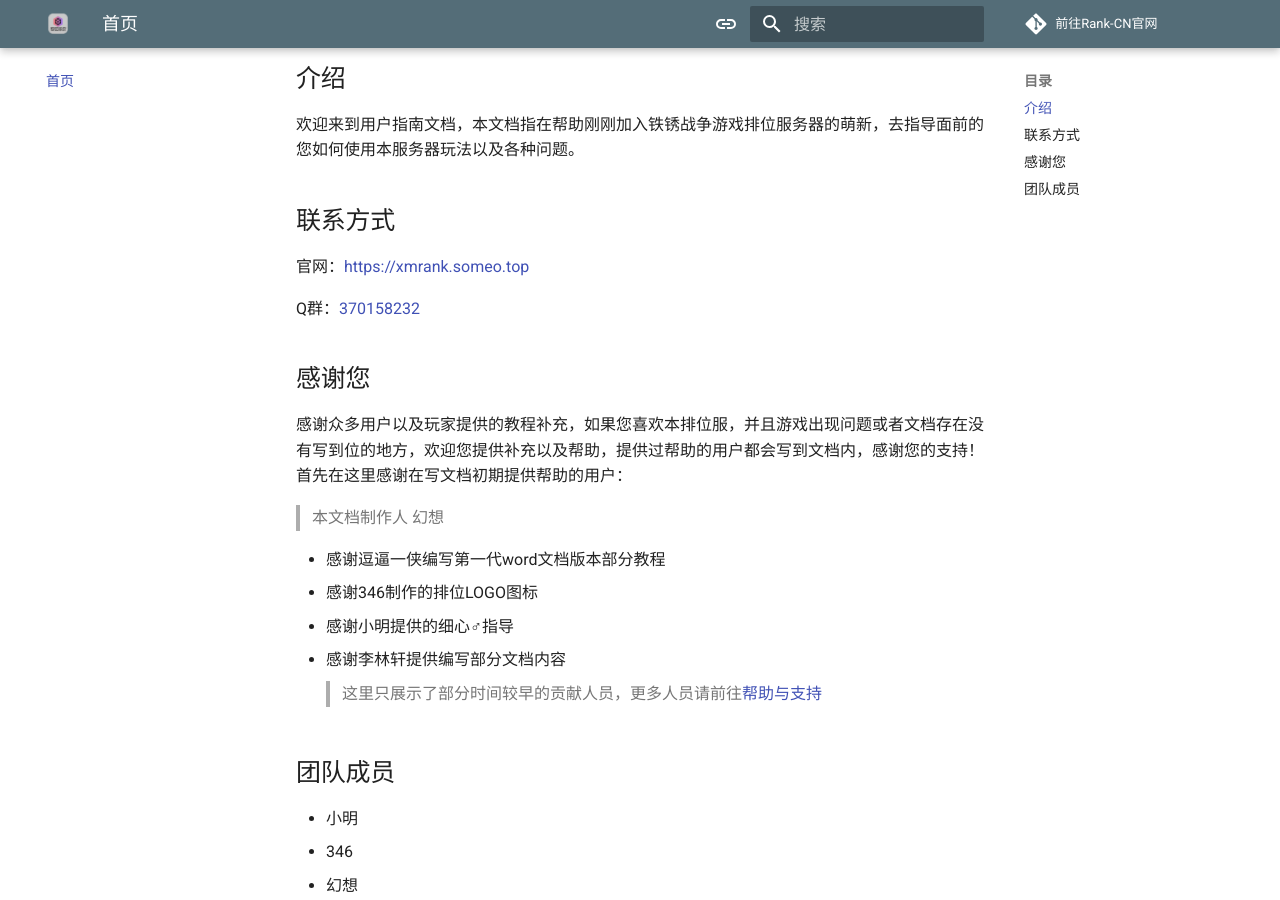
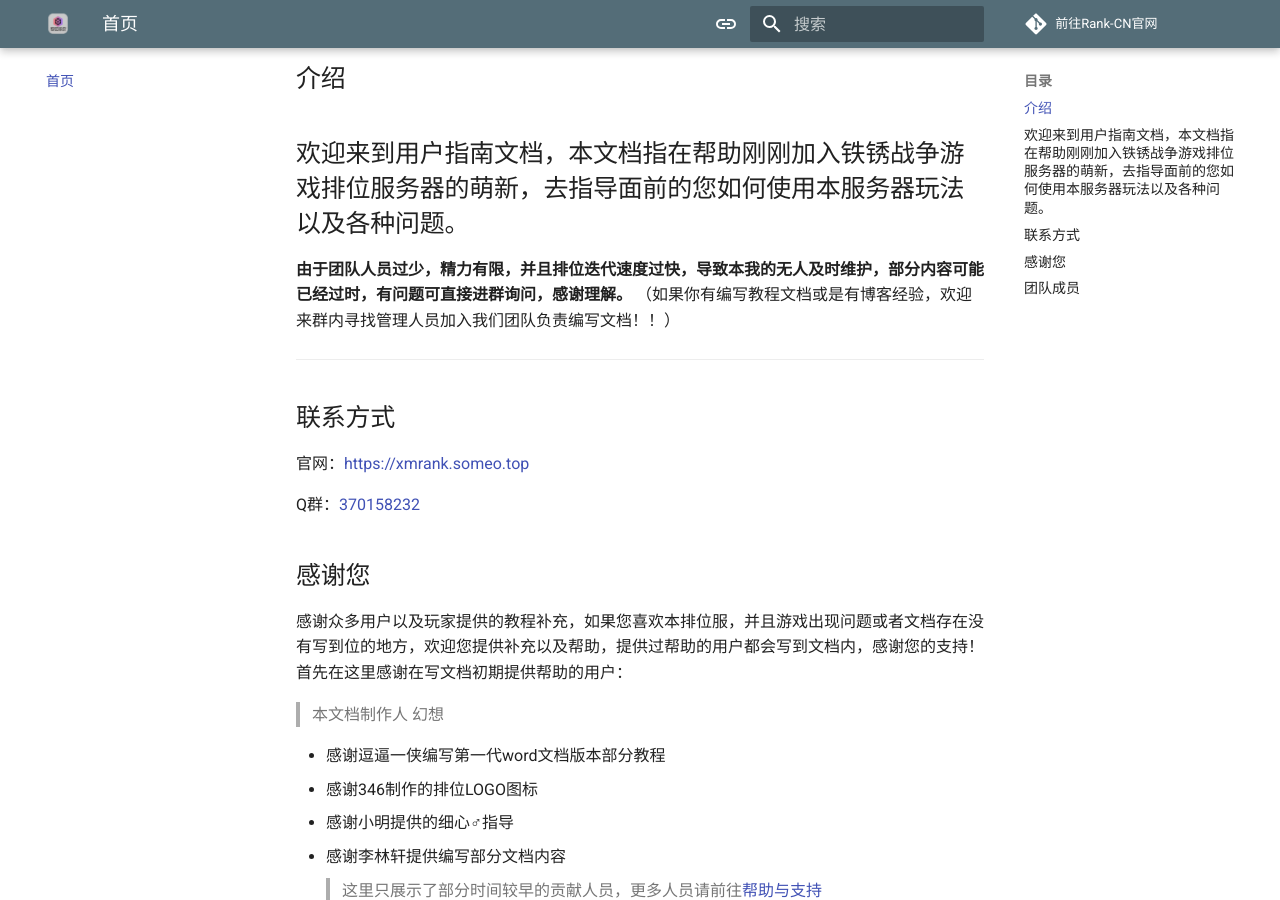
Before and after one commit to Mitpoppy/rw-rank-docs, an MkDocs documentation site: the page built from docs/index.md, in a window 1280 px wide and 900 px high, scrolled down 688 px. Built offline with MkDocs 1.6.1 and Material for MkDocs 9.7.7, drawn with Linux system fonts in a browser that asks for light colours.

Commit message:
内容过时提示

```diff
--- a/docs/index.md
+++ b/docs/index.md
@@ -5,6 +5,10 @@
 
 ## 介绍
 欢迎来到用户指南文档，本文档指在帮助刚刚加入铁锈战争游戏排位服务器的萌新，去指导面前的您如何使用本服务器玩法以及各种问题。
+---
+**由于团队人员过少，精力有限，并且排位迭代速度过快，导致本我的无人及时维护，部分内容可能已经过时，有问题可直接进群询问，感谢理解。**
+（如果你有编写教程文档或是有博客经验，欢迎来群内寻找管理人员加入我们团队负责编写文档！！）
+---
 
 ## 联系方式
 官网：[https://xmrank.someo.top](https://xmrank.someo.top)
```
